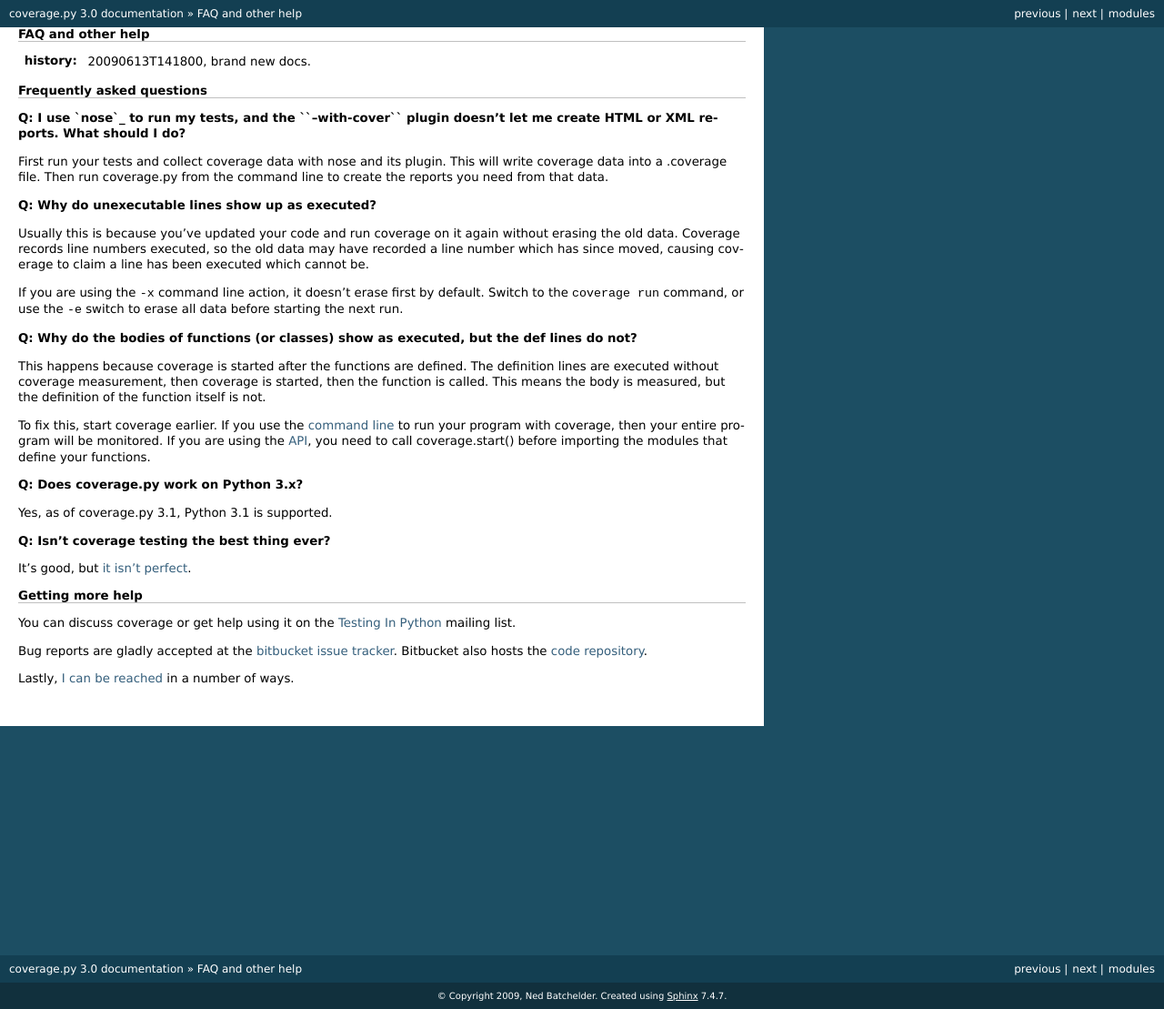
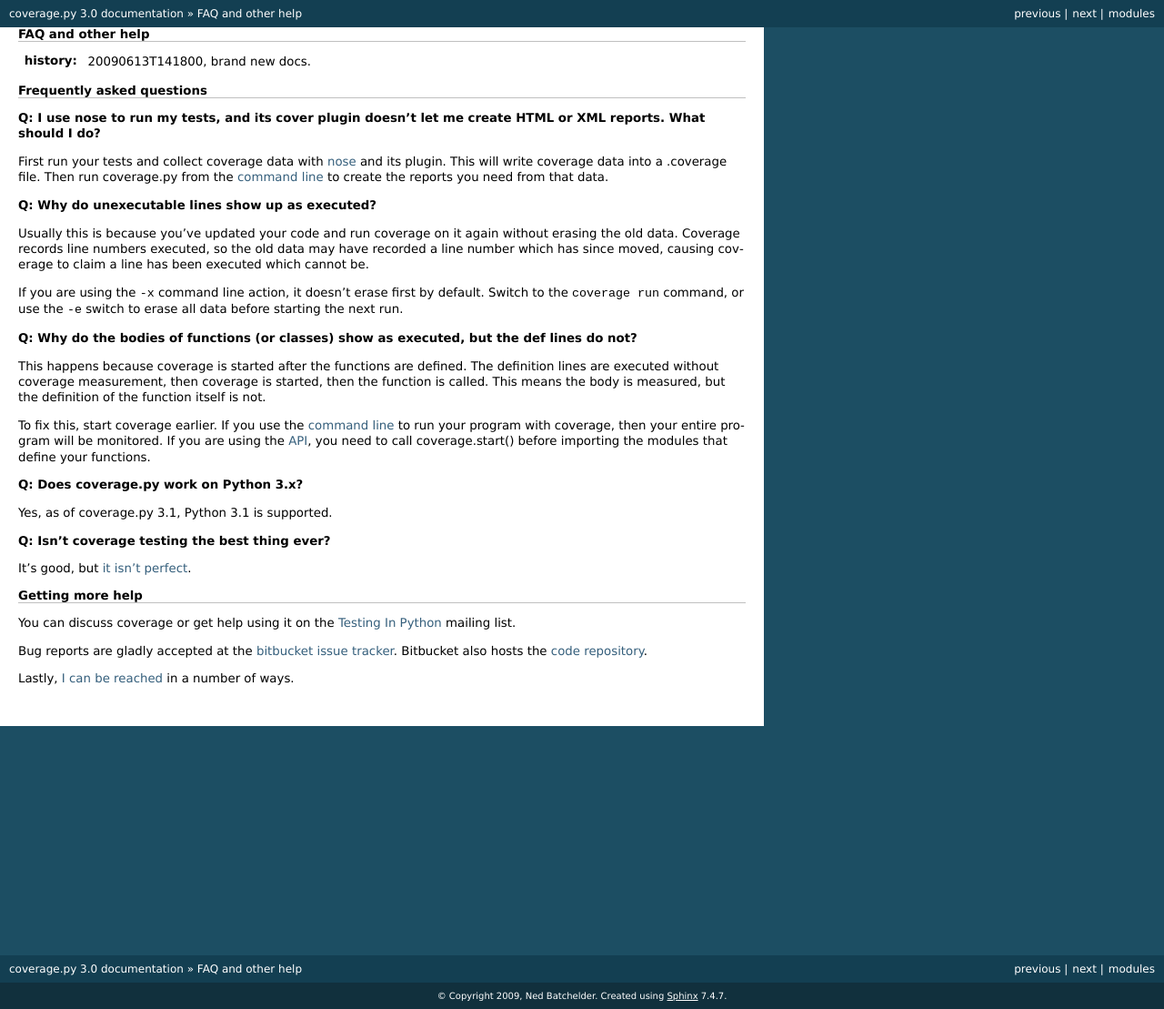
Before and after one commit to nedbat/coveragepy, a Sphinx documentation site: the page built from doc/faq.rst, in a window 1280 px wide. Shown: the whole page at 91% size. Built offline with Sphinx 7.4.7, drawn with Linux system fonts in a browser that asks for light colours.

Commit message:
Ugh, maybe this looks right...

```diff
--- a/doc/faq.rst
+++ b/doc/faq.rst
@@ -10,14 +10,14 @@
 --------------------------
 
 
-**Q: I use `nose`_ to run my tests, and the ``--with-cover`` plugin doesn't let
-me create HTML or XML reports.  What should I do?**
+**Q: I use nose to run my tests, and its cover plugin doesn't let me create
+HTML or XML reports.  What should I do?**
+
+First run your tests and collect coverage data with `nose`_ and its plugin.
+This will write coverage data into a .coverage file.  Then run coverage.py from
+the :ref:`command line <cmd>` to create the reports you need from that data.
 
 .. _nose: http://somethingaboutorange.com/mrl/projects/nose
-
-First run your tests and collect coverage data with nose and its plugin.  This
-will write coverage data into a .coverage file.  Then run coverage.py from the
-command line to create the reports you need from that data.
 
 
 **Q: Why do unexecutable lines show up as executed?**
```
